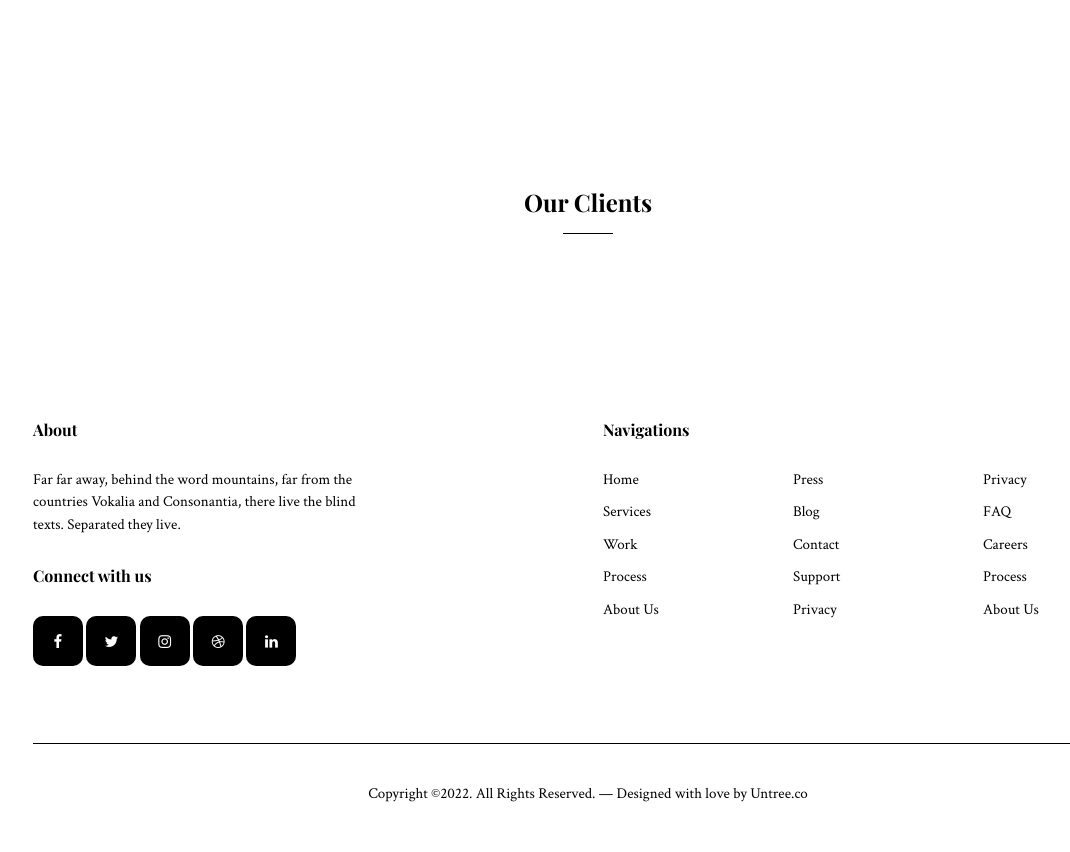
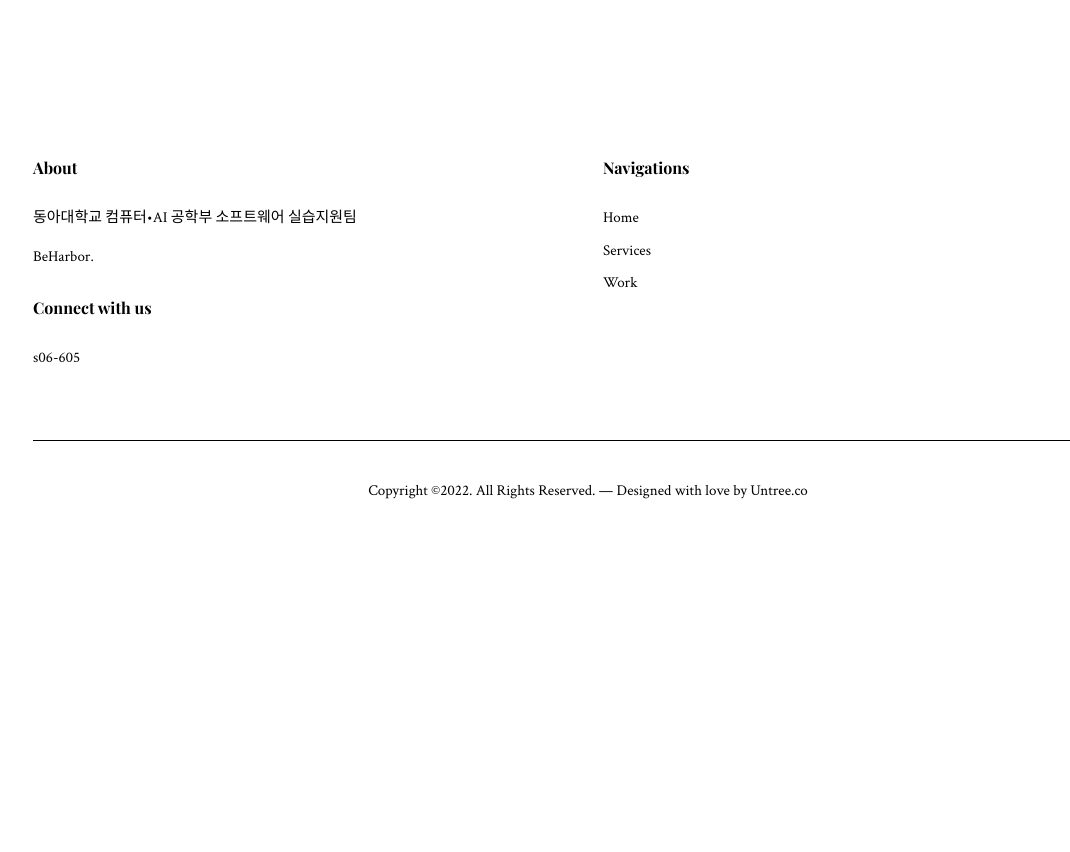
Before and after one commit to BonhyeonGu/BeHarbor_Front, a Flask app: page /notice in a window 1280 px wide. Shown: the part 482-1334 px from the top of the page, without its empty margins (52-1122 px from the left). After the commit the page ends 981 px from the top, so only its background shows below. Run offline with Flask 2, Linux system fonts and the light colour scheme; data that the repository does not hold is empty; some libraries are stand-ins or nearby versions; some web fonts are replaced.

Commit message:
홈화면 멘트 수정

```diff
--- a/templates/home.html
+++ b/templates/home.html
@@ -380,7 +380,7 @@
       <div class="row">
         {% for i in range(notices|length) %}
           <div class="col-md-6 mb-5 mb-lg-0 col-lg-4">
-            <div class="blog_entry"> <!-- 히히 이미지도 가져와야 하는데 어띃게 하징 히히 notice 빨리 만들어져야 히히 주소도 가져온느뎅-->
+            <div class="blog_entry">
               <a href="http://127.0.0.1:5000/notice"><img src="static/images/harbor_applicant.png" alt="Image" class="img-fluid"></a>
               <div class="p-4 bg-white">
                 <h3><a href="http://127.0.0.1:5000/notice">{{notices[i][0]}}</a></h3>
--- a/templates/notice_all.html
+++ b/templates/notice_all.html
@@ -184,14 +184,14 @@
   </div>
 
 
-  <div class="site-section">
+  <!-- <div class="site-section">
     <div class="container">
       <div class="row justify-content-center">
         <div class="col-lg-6 text-center">
           <h4 class="font-weight-bold">Our Clients</h4>
           <div class="line my-3 mx-auto"></div>
         </div>
-      </div>
+      </div> -->
 
       <!-- <div class="owl-logos owl-carousel no-nav">
         <div class="item">
@@ -216,17 +216,18 @@
         <div class="col-lg-4">
           <div class="widget">
             <h3>About</h3>
-            <p>Far far away, behind the word mountains, far from the countries Vokalia and Consonantia, there live the blind texts. Separated they live.</p>
+            <p>동아대학교 컴퓨터•AI 공학부 소프트웨어 실습지원팀</p><p>BeHarbor.</p>
           </div>
           <div class="widget">
             <h3>Connect with us</h3>
-            <ul class="social list-unstyled">
+            <!-- <ul class="social list-unstyled">
               <li><a href="#"><span class="icon-facebook"></span></a></li>
               <li><a href="#"><span class="icon-twitter"></span></a></li>
               <li><a href="#"><span class="icon-instagram"></span></a></li>
               <li><a href="#"><span class="icon-dribbble"></span></a></li>
               <li><a href="#"><span class="icon-linkedin"></span></a></li>
-            </ul>
+            </ul> -->
+            <p>s06-605<p>
           </div>
         </div>
         <div class="col-lg-6">
@@ -239,15 +240,15 @@
             <div class="col-6 col-sm-6 col-md-4">
               <div class="widget">
                 <ul class="links list-unstyled">
-                  <li><a href="#">Home</a></li>
+                  <li><a href="{{url_for('home')}}">Home</a></li>
                   <li><a href="#">Services</a></li>
                   <li><a href="#">Work</a></li>
-                  <li><a href="#">Process</a></li>
-                  <li><a href="#">About Us</a></li>
+                  <!-- <li><a href="#">Process</a></li>
+                  <li><a href="#">About Us</a></li> -->
                 </ul>
               </div>
             </div>
-            <div class="col-6 col-sm-6 col-md-4">
+            <!-- <div class="col-6 col-sm-6 col-md-4">
               <div class="widget">
                 <ul class="links list-unstyled">
                   <li><a href="#">Press</a></li>
@@ -257,8 +258,8 @@
                   <li><a href="#">Privacy</a></li>
                 </ul>
               </div>
-            </div>
-            <div class="col-6 col-sm-6 col-md-4">
+            </div> -->
+            <!-- <div class="col-6 col-sm-6 col-md-4">
               <div class="widget">
                 <ul class="links list-unstyled">
                   <li><a href="#">Privacy</a></li>
@@ -268,7 +269,7 @@
                   <li><a href="#">About Us</a></li>
                 </ul>
               </div>
-            </div>
+            </div> -->
           </div>
         </div>
       </div>
```
